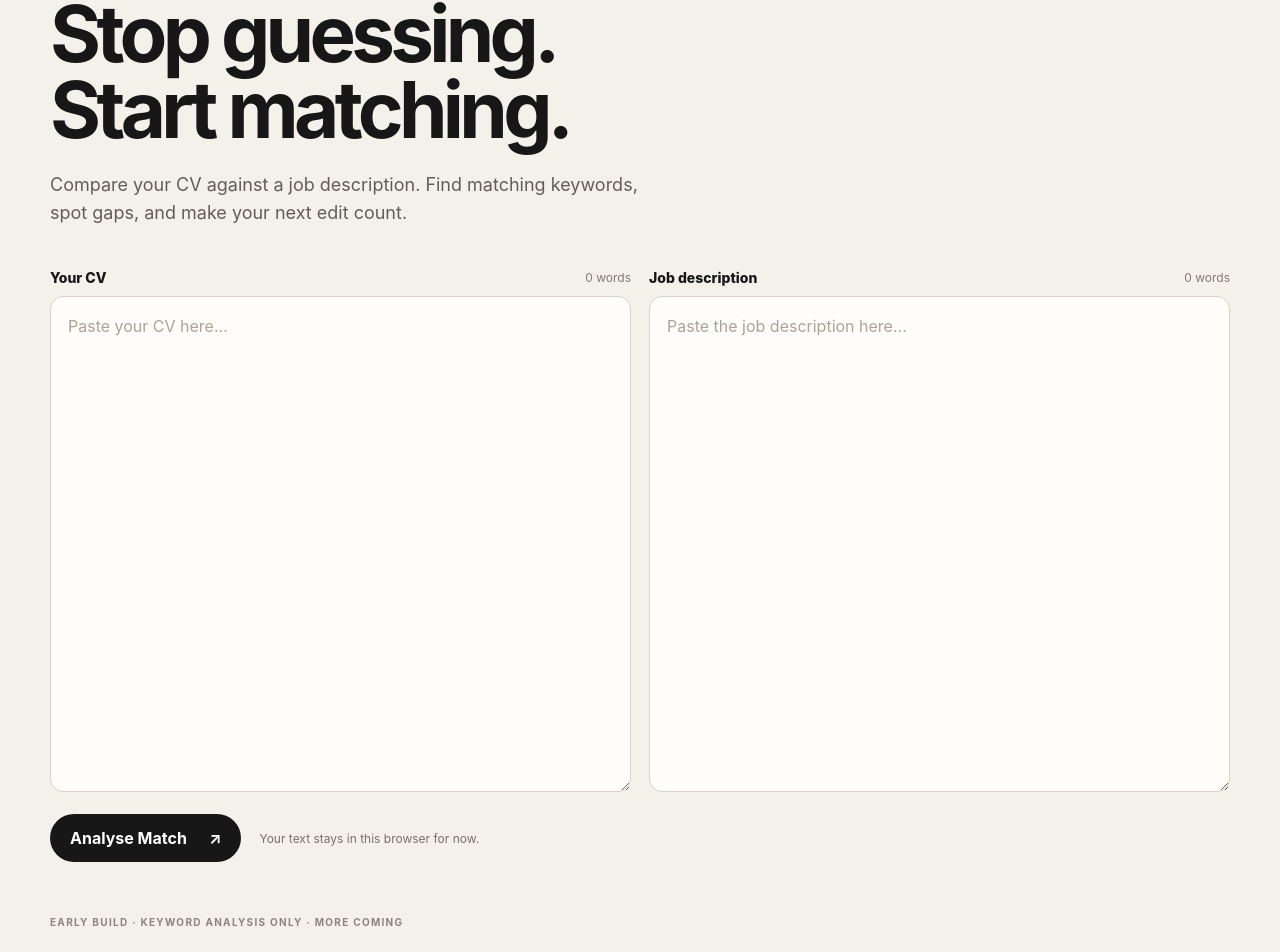
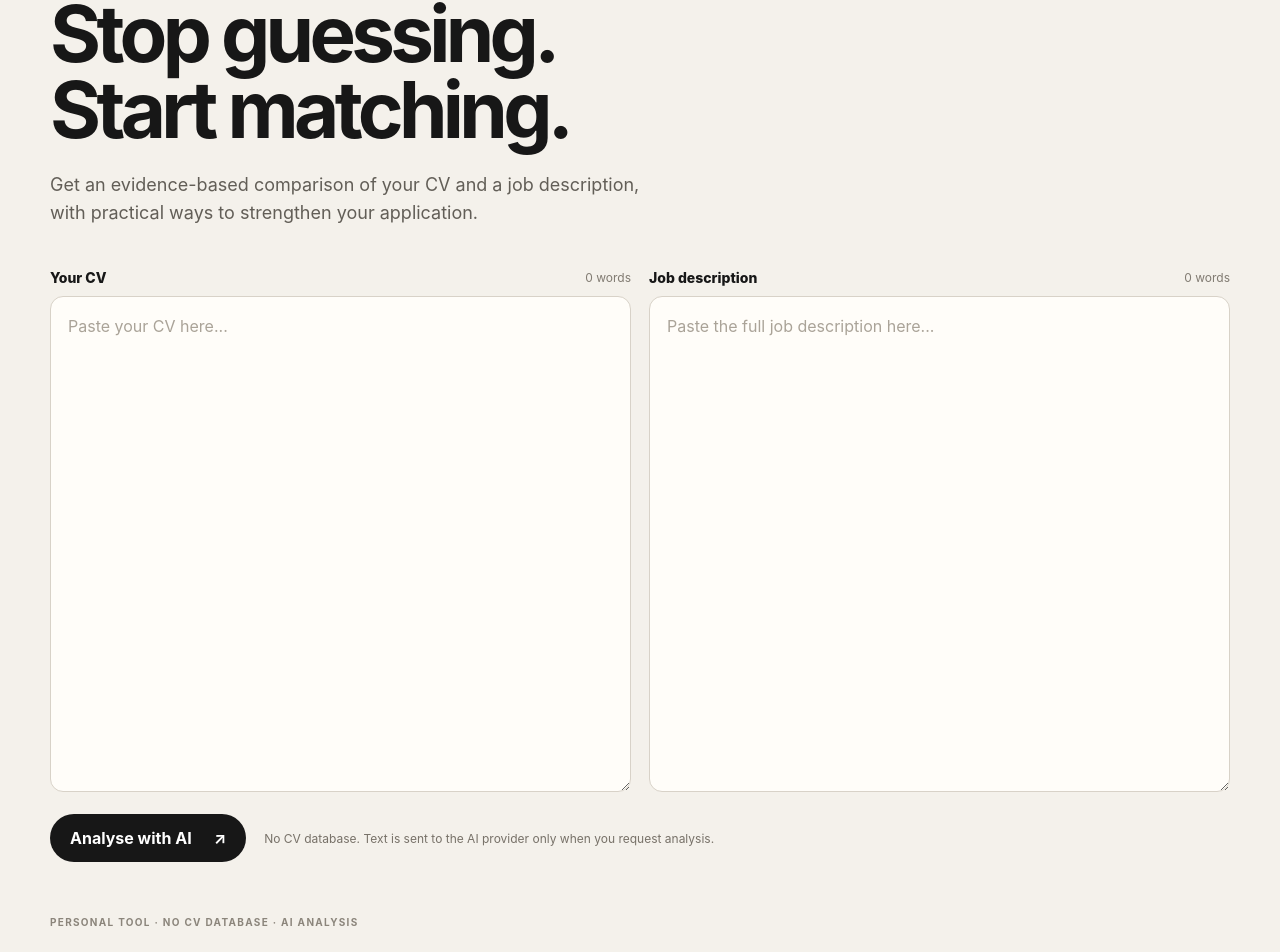
Before and after one commit to MaestroOps/job-application-assistant, a React (Vite) app: page / in a window 1280 px wide. Shown: the part 96-1048 px from the top of the page. Built offline with nearby package versions, Linux system fonts and the light colour scheme.

Commit message:
Replace keyword heuristic with structured AI analysis UI

```diff
--- a/src/App.jsx
+++ b/src/App.jsx
@@ -1,84 +1,47 @@
-import { useMemo, useState } from 'react'
-
-const STOP_WORDS = new Set([
-  'about','above','after','again','against','also','among','and','any','are','because',
-  'been','before','being','below','between','both','but','can','could','does','doing',
-  'during','each','few','for','from','further','had','has','have','having','here','how',
-  'into','its','itself','just','more','most','other','our','out','over','own','same',
-  'should','some','such','than','that','the','their','them','then','there','these','they',
-  'this','those','through','under','until','very','was','were','what','when','where','which',
-  'while','who','will','with','would','you','your','role','work','working','experience',
-  'years','year','required','requirements','responsibilities','skills','ability','strong',
-  'looking','new','nice','best','bit','http','https','www','com','org','net','ly','within',
-  'across','alongside','become','becoming','company','team','teams','join','opportunity',
-  'opportunities','successful','success','supportive','exciting','excellent','great',
-  'ample','take','accessible','adapting','annual','associate','audiences','backed','bar',
-  'brands','build','building','calls','capacity','chat','clearly','collaborative',
-  'comfortable','comfortably'
-])
-
-function extractKeywords(text) {
-  // Remove URLs and email addresses before tokenising so their fragments are not scored.
-  const cleaned = text
-    .replace(/https?:\/\/\S+/gi, ' ')
-    .replace(/www\.\S+/gi, ' ')
-    .replace(/[\w.+-]+@[\w.-]+\.[a-z]{2,}/gi, ' ')
-
-  const words = cleaned.toLowerCase().match(/[a-z][a-z+#-]{2,}/g) || []
-  const counts = new Map()
-
-  for (const word of words) {
-    const clean = word.replace(/^[.-]+|[.-]+$/g, '')
-    if (clean.length < 3 || STOP_WORDS.has(clean) || /^\d+$/.test(clean)) continue
-    counts.set(clean, (counts.get(clean) || 0) + 1)
-  }
-
-  return [...counts.entries()]
-    .sort((a, b) => b[1] - a[1] || a[0].localeCompare(b[0]))
-    .map(([word]) => word)
-}
-
-function analyse(cv, job) {
-  const cvText = cv.toLowerCase()
-  const keywords = extractKeywords(job).slice(0, 40)
-  const matched = keywords.filter((word) => cvText.includes(word))
-  const missing = keywords.filter((word) => !cvText.includes(word))
-  const score = keywords.length ? Math.round((matched.length / keywords.length) * 100) : 0
-  return { score, matched, missing, total: keywords.length }
-}
+import { useState } from 'react'
 
 function App() {
   const [cv, setCv] = useState('')
-  const [job, setJob] = useState('')
-  const [result, setResult] = useState(null)
+  const [jobDescription, setJobDescription] = useState('')
+  const [analysis, setAnalysis] = useState(null)
   const [error, setError] = useState('')
+  const [loading, setLoading] = useState(false)
 
-  const canAnalyse = cv.trim().length > 0 && job.trim().length > 0
-  const scoreLabel = useMemo(() => {
-    if (!result) return ''
-    if (result.score >= 70) return 'Strong keyword overlap'
-    if (result.score >= 40) return 'Some relevant overlap'
-    return 'Low keyword overlap'
-  }, [result])
-
-  function handleAnalyse() {
-    if (!canAnalyse) {
+  async function handleAnalyse() {
+    if (!cv.trim() || !jobDescription.trim()) {
       setError('Paste both your CV and the job description first.')
-      setResult(null)
+      setAnalysis(null)
       return
     }
+
     setError('')
-    setResult(analyse(cv, job))
+    setAnalysis(null)
+    setLoading(true)
+
+    try {
+      const response = await fetch('/api/analyze', {
+        method: 'POST',
+        headers: { 'Content-Type': 'application/json' },
+        body: JSON.stringify({ cv, jobDescription }),
+      })
+      const data = await response.json()
+      if (!response.ok) throw new Error(data.error || 'Analysis failed. Please try again.')
+      setAnalysis(data.analysis)
+    } catch (err) {
+      setError(err.message || 'Could not complete the analysis. Please try again.')
+    } finally {
+      setLoading(false)
+    }
   }
 
   return (
     <main className="app">
       <section className="hero">
-        <p className="eyebrow">JOB APPLICATION ASSISTANT / 01</p>
+        <p className="eyebrow">JOB APPLICATION ASSISTANT / 02</p>
         <h1>Stop guessing.<br />Start matching.</h1>
         <p className="subtitle">
-          Compare your CV against a job description. Find matching keywords,
-          spot gaps, and make your next edit count.
+          Get an evidence-based comparison of your CV and a job description,
+          with practical ways to strengthen your application.
         </p>
       </section>
 
@@ -94,69 +57,87 @@ function App() {
             onChange={(event) => setCv(event.target.value)}
             placeholder="Paste your CV here..."
             rows="18"
+            autoComplete="off"
           />
         </div>
 
         <div className="panel">
           <div className="panel-heading">
-            <label htmlFor="job">Job description</label>
-            <span>{job.trim() ? job.trim().split(/\s+/).length : 0} words</span>
+            <label htmlFor="job-description">Job description</label>
+            <span>{jobDescription.trim() ? jobDescription.trim().split(/\s+/).length : 0} words</span>
           </div>
           <textarea
-            id="job"
-            value={job}
-            onChange={(event) => setJob(event.target.value)}
-            placeholder="Paste the job description here..."
+            id="job-description"
+            value={jobDescription}
+            onChange={(event) => setJobDescription(event.target.value)}
+            placeholder="Paste the full job description here..."
             rows="18"
           />
         </div>
       </section>
 
       <div className="action-row">
-        <button className="analyse-button" type="button" onClick={handleAnalyse}>
-          Analyse Match <span aria-hidden="true">↗</span>
+        <button className="analyse-button" type="button" onClick={handleAnalyse} disabled={loading}>
+          {loading ? 'Analysing…' : 'Analyse with AI'} <span aria-hidden="true">↗</span>
         </button>
-        <p className="privacy-note">Your text stays in this browser for now.</p>
+        <p className="privacy-note">No CV database. Text is sent to the AI provider only when you request analysis.</p>
       </div>
 
       {error && <p className="error-message" role="alert">{error}</p>}
 
-      {result && (
+      {analysis && (
         <section className="results" aria-live="polite">
           <div className="results-top">
             <div>
-              <p className="eyebrow">YOUR FIRST PASS</p>
-              <h2>{scoreLabel}</h2>
+              <p className="eyebrow">AI-ASSISTED ANALYSIS</p>
+              <h2>{analysis.overall_assessment}</h2>
               <p className="result-description">
-                {result.matched.length} of {result.total} extracted job keywords appear in your CV.
+                An evidence-based estimate, not a prediction of hiring success.
               </p>
             </div>
-            <div className="score" aria-label={`Keyword overlap ${result.score} percent`}>
-              <strong>{result.score}%</strong>
-              <span>overlap</span>
+            <div className="score" aria-label={`Estimated match ${analysis.match_score} percent`}>
+              <strong>{analysis.match_score}%</strong>
+              <span>estimated match</span>
             </div>
           </div>
-          <p className="caveat">
-            This is a simple keyword comparison, not an AI judgement or a prediction of hiring success.
-            It can miss synonyms and context.
-          </p>
-          <div className="keyword-columns">
-            <div className="keyword-group">
-              <h3>Found in your CV <span>{result.matched.length}</span></h3>
-              {result.matched.length ? (
-                <div className="chips">{result.matched.map((word) => <span className="chip found" key={word}>{word}</span>)}</div>
-              ) : <p className="empty-state">No keyword matches yet.</p>}
-            </div>
-            <div className="keyword-group">
-              <h3>Potential gaps <span>{result.missing.length}</span></h3>
-              {result.missing.length ? (
-                <div className="chips">{result.missing.map((word) => <span className="chip missing" key={word}>{word}</span>)}</div>
-              ) : <p className="empty-state">No gaps in this keyword pass.</p>}
-            </div>
+
+          <div className="analysis-section">
+            <h3>Where your CV aligns <span>{analysis.strengths.length}</span></h3>
+            {analysis.strengths.length ? analysis.strengths.map((item, index) => (
+              <article className="analysis-item" key={`strength-${index}`}>
+                <h4>{item.requirement}</h4>
+                <p><strong>CV evidence:</strong> {item.cv_evidence}</p>
+                <p>{item.note}</p>
+              </article>
+            )) : <p className="empty-state">No strong matches were identified in the supplied CV.</p>}
           </div>
+
+          <div className="analysis-section">
+            <h3>Missing or weak evidence <span>{analysis.gaps.length}</span></h3>
+            {analysis.gaps.length ? analysis.gaps.map((item, index) => (
+              <article className="analysis-item gap-item" key={`gap-${index}`}>
+                <div className="item-heading">
+                  <h4>{item.requirement}</h4>
+                  <span className="tag">{item.importance}</span>
+                </div>
+                <p><strong>{item.status === 'missing' ? 'Not found in CV' : 'Evidence could be stronger'}:</strong> {item.explanation}</p>
+              </article>
+            )) : <p className="empty-state">No significant gaps were identified.</p>}
+          </div>
+
+          <div className="analysis-section">
+            <h3>Recommended next steps</h3>
+            {analysis.recommendations.length ? (
+              <ol className="recommendations">
+                {analysis.recommendations.map((item, index) => <li key={index}>{item}</li>)}
+              </ol>
+            ) : <p className="empty-state">No recommendations returned.</p>}
+          </div>
+          <p className="caveat">AI can misunderstand or overlook details. Verify every finding and never add skills, qualifications, or achievements you cannot substantiate.</p>
         </section>
       )}
-      <footer>EARLY BUILD · KEYWORD ANALYSIS ONLY · MORE COMING</footer>
+
+      <footer>PERSONAL TOOL · NO CV DATABASE · AI ANALYSIS</footer>
     </main>
   )
 }
```
